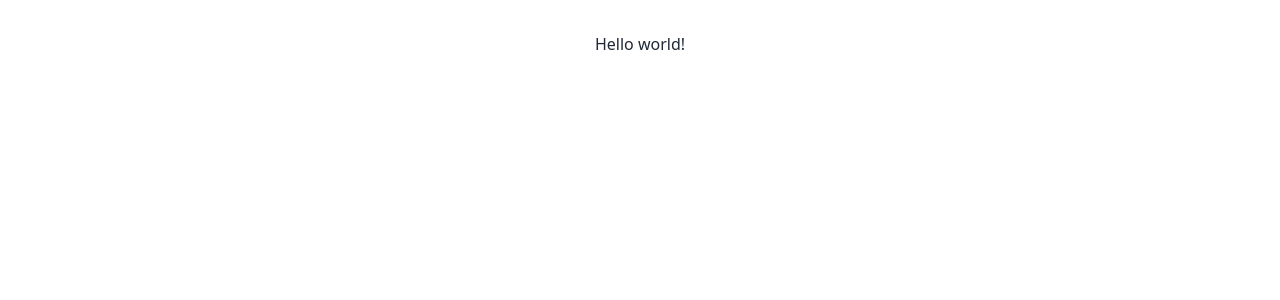
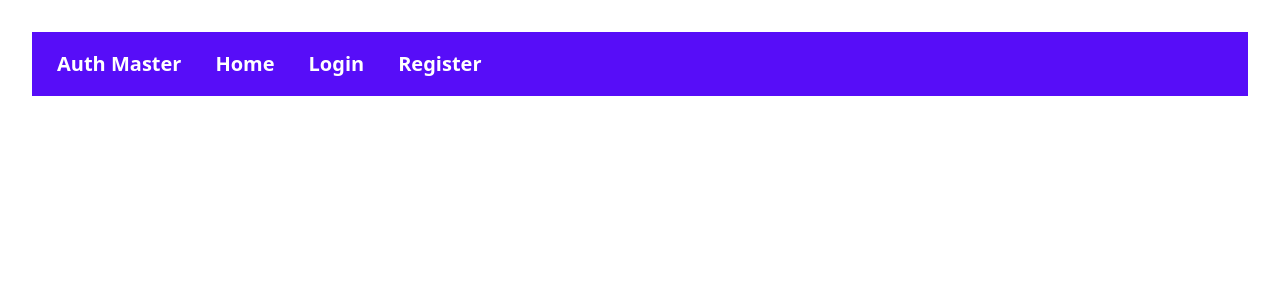
Before and after one commit to ba5hir/auth-firebase-context-tailwind, a React (Vite) app: page / in a window 1280 px wide. Shown: the top 300 px of the page. Built offline with nearby package versions, Linux system fonts and the light colour scheme.

Commit message:
path set

```diff
--- a/src/Layout/Main.jsx
+++ b/src/Layout/Main.jsx
@@ -1,9 +1,10 @@
 import React from "react";
 import { Outlet } from "react-router-dom";
-
+import Header from "../components/Header";
 const Main = () => {
   return (
     <div>
+      <Header></Header>
       <Outlet></Outlet>
     </div>
   );
--- a/src/components/Header.jsx
+++ b/src/components/Header.jsx
@@ -1,7 +1,23 @@
 import React from "react";
+import { Link } from "react-router-dom";
 
 const Header = () => {
-  return <div></div>;
+  return (
+    <div>
+      <div className="navbar bg-primary text-primary-content">
+        <a className="btn btn-ghost normal-case text-xl">Auth Master</a>
+        <Link className="btn btn-ghost normal-case text-xl" to="/">
+          Home
+        </Link>
+        <Link className="btn btn-ghost normal-case text-xl" to="/login">
+          Login
+        </Link>
+        <Link className="btn btn-ghost normal-case text-xl" to="/register">
+          Register
+        </Link>
+      </div>
+    </div>
+  );
 };
 
 export default Header;
```
Also changed, not shown: src/main.jsx (+19 -1 lines).
